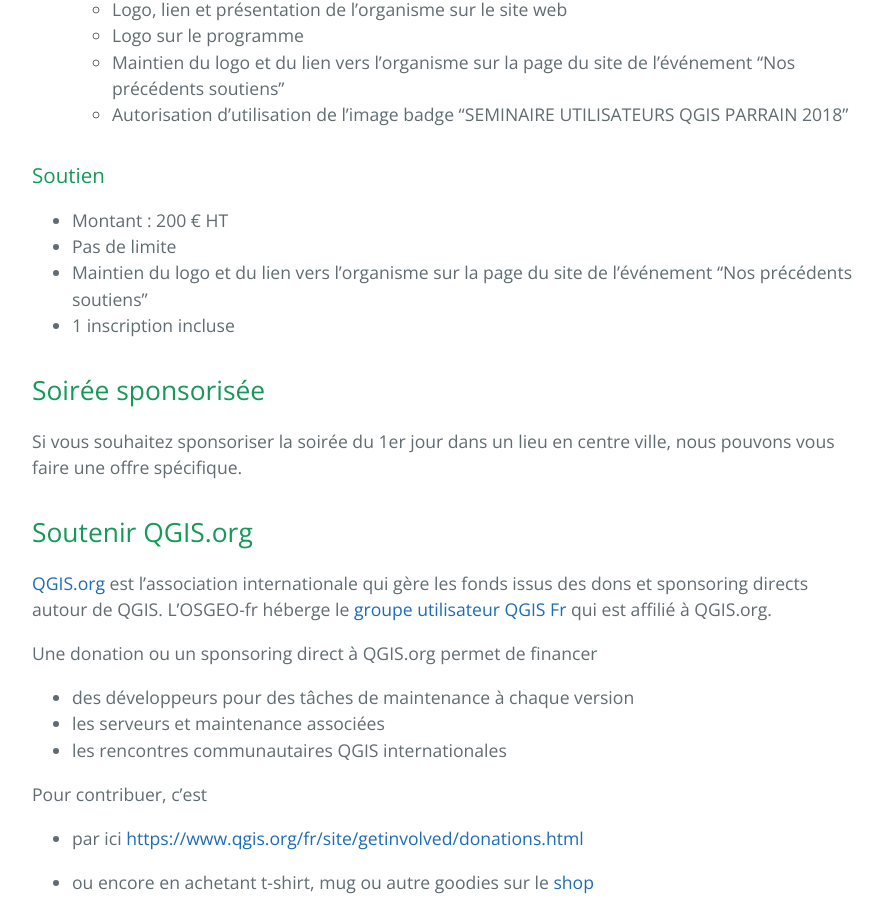
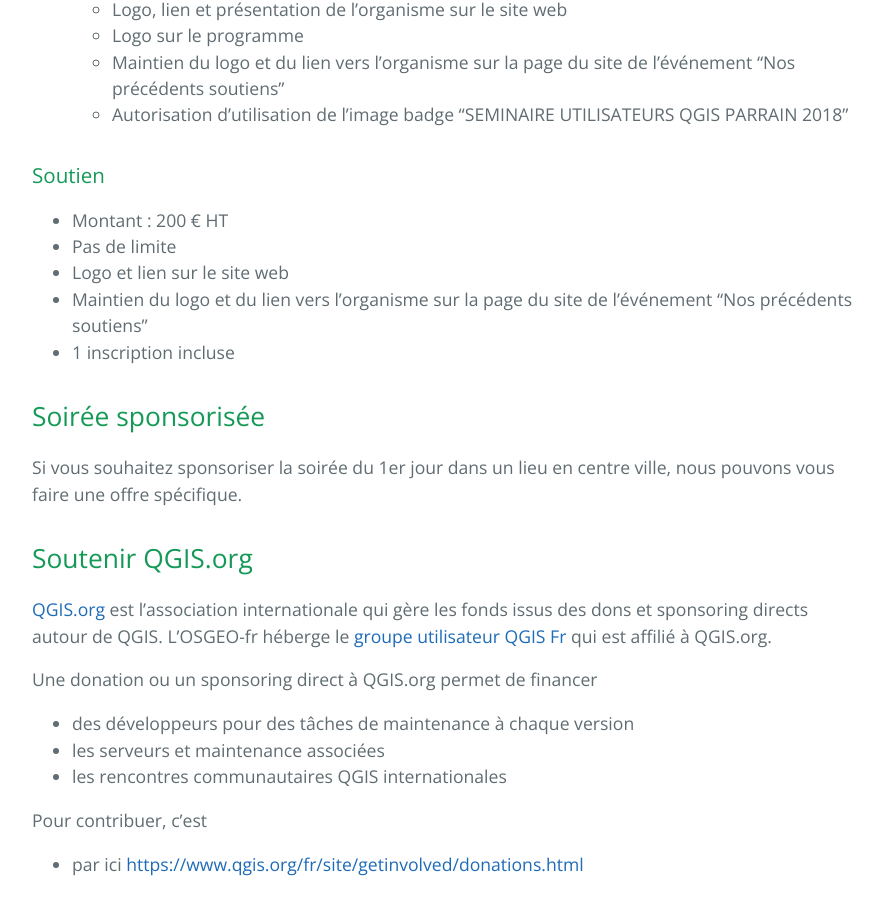
Before and after one commit to OSGeo-fr/QGIS-conf-fr-website, a Jekyll site: the page built from z30_parrainnages.md, in a window 1280 px wide and 900 px high, scrolled down 1422 px. Shown: the whole window, without its empty margins (192-1075 px from the left). Built offline with Jekyll 4.4.1, drawn with Linux system fonts in a browser that asks for light colours.

Commit message:
ajout mention logo site web pour les soutiens

```diff
--- a/z30_parrainnages.md
+++ b/z30_parrainnages.md
@@ -48,6 +48,7 @@ anch is behind its remote counterpart. Try pulling b
 
 * Montant : 200 € HT
 * Pas de limite
+* Logo et lien sur le site web
 * Maintien du logo et du lien vers l'organisme sur la page du site de l'événement "Nos précédents soutiens"
 * 1 inscription incluse
 
```
